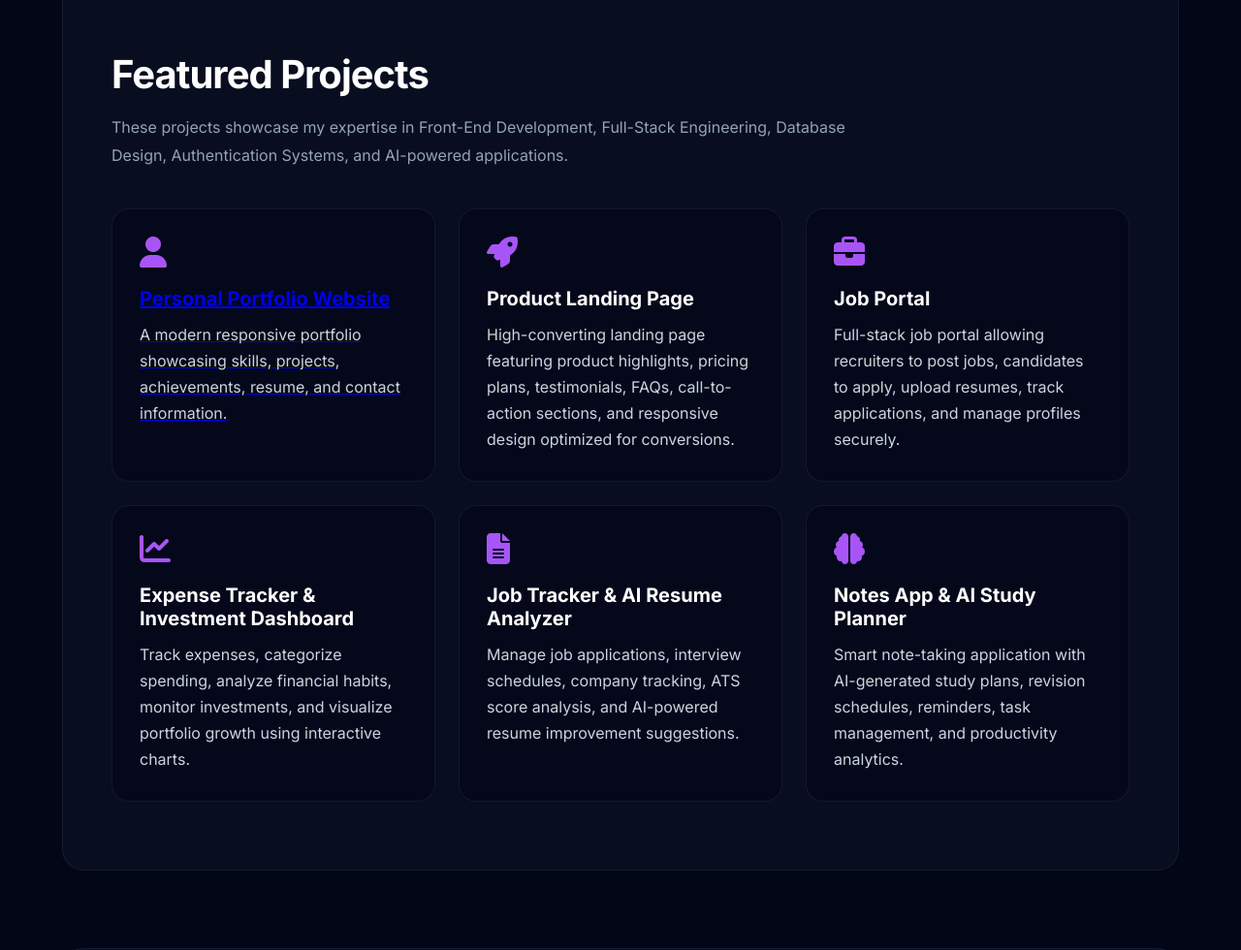
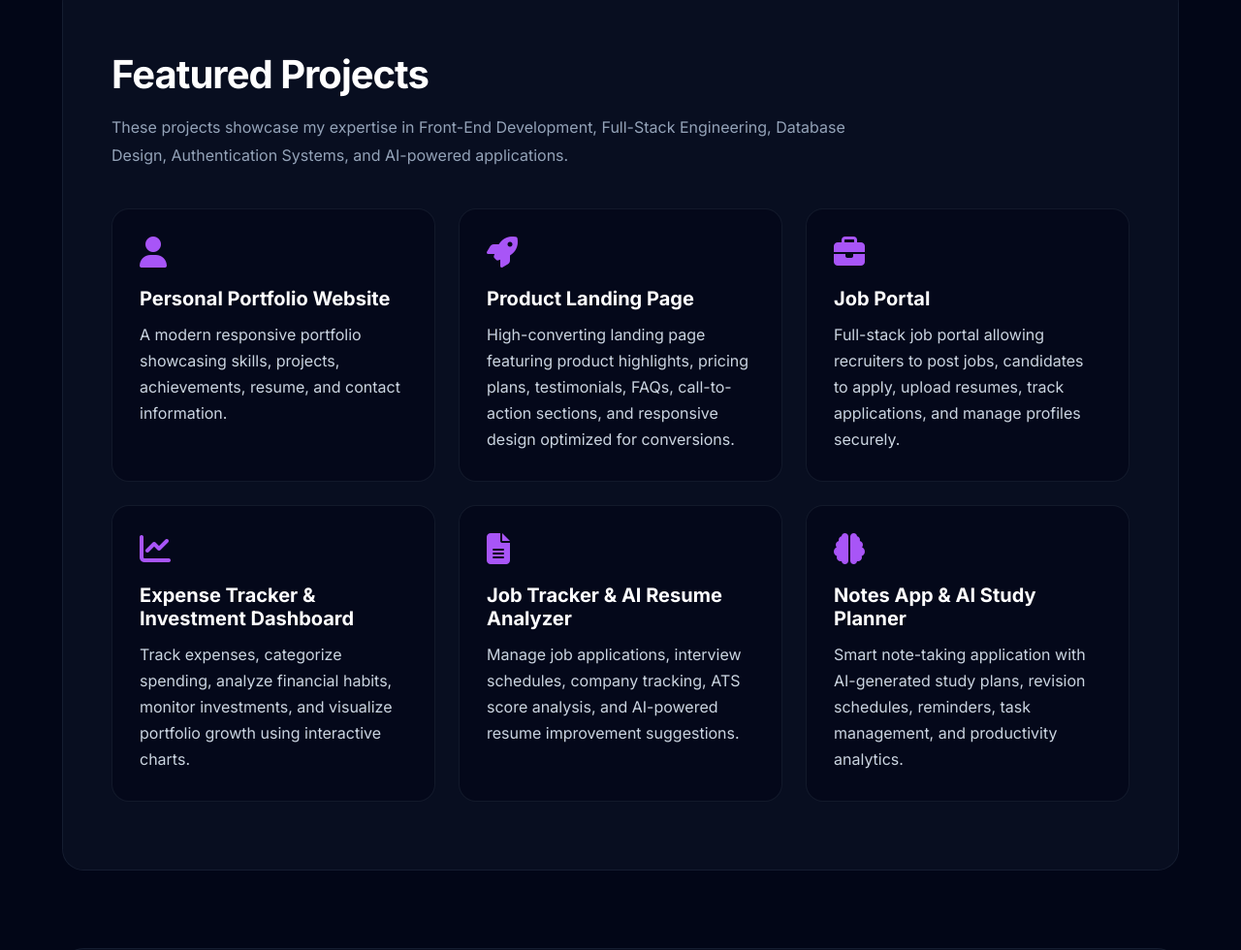
Before and after one commit to APsaini08/portfolio, a plain HTML site: page index.html in a window 1280 px wide. Shown: the part 2554-3534 px from the top of the page at 97% size. Drawn offline with Linux system fonts and the light colour scheme.

Commit message:
Update style.css

```diff
--- a/style.css
+++ b/style.css
@@ -459,7 +459,12 @@ section.content-section{
     visibility:visible;
     transform:translate(-50%,-50%) scale(1);
 }
-
+.project-link{
+    text-decoration:none;
+    color:inherit;
+    display:block;
+    height:100%;
+}
 footer{
     text-align:center;
     padding:40px 20px;
```
